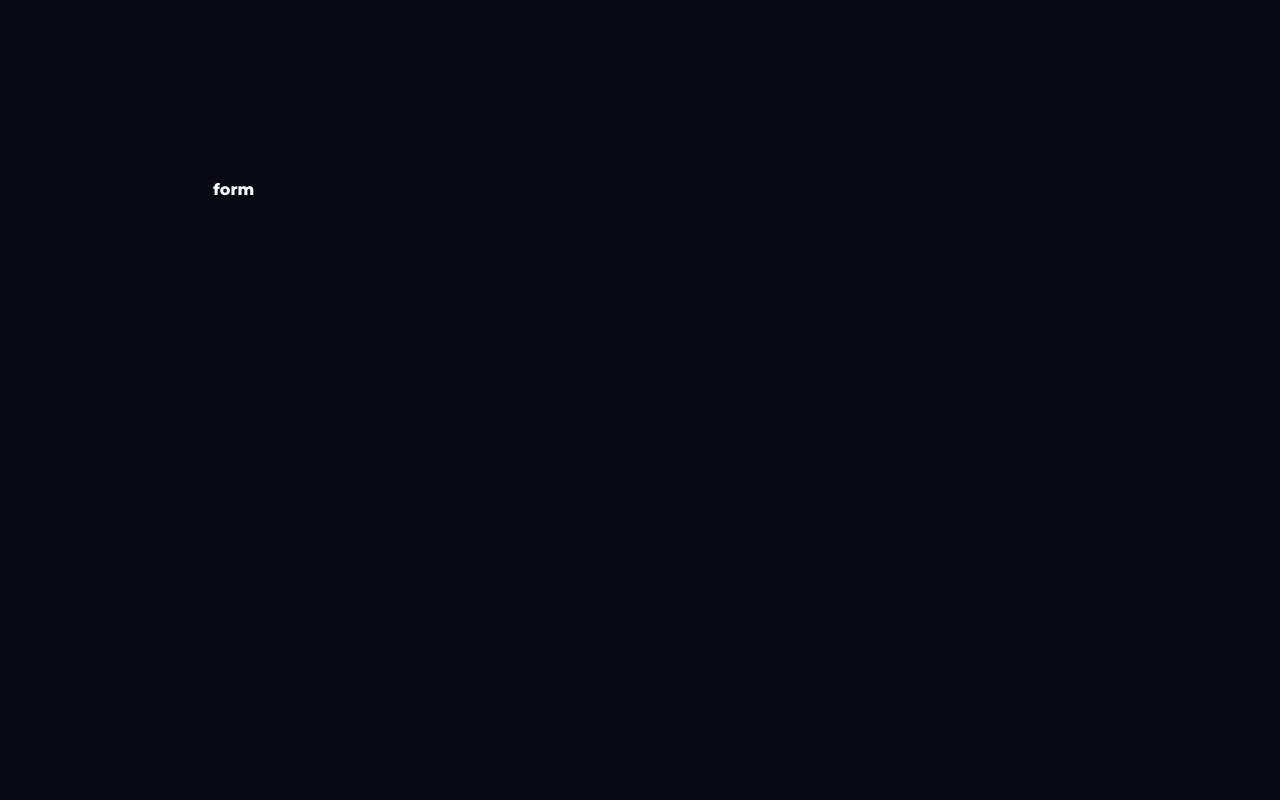
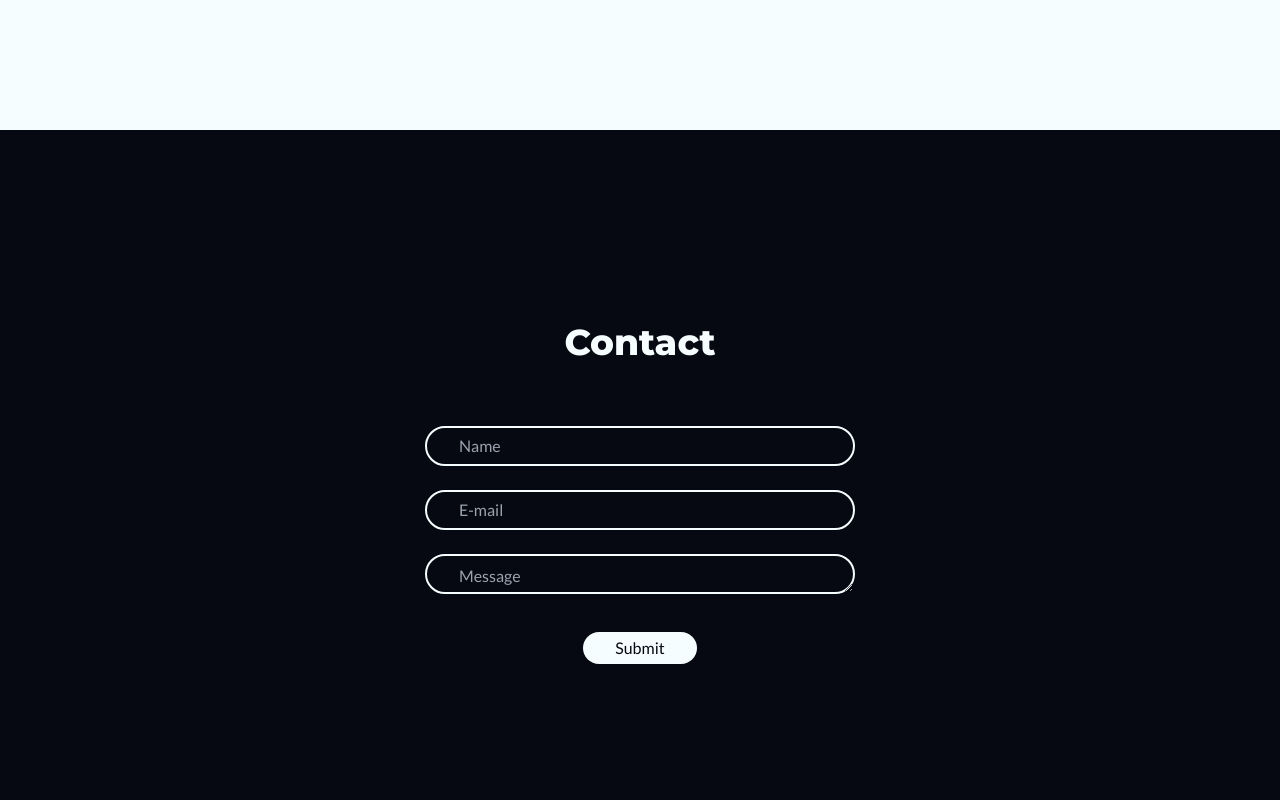
Before and after one commit to PaxtonSchmidt/Portfolio, a Next.js app: page / in a window 1280 px wide. Shown: the part 2860-3660 px from the top of the page. Built offline with nearby package versions, Linux system fonts and the light colour scheme.

Commit message:
Built out the form, needs to be connected to an email api

```diff
--- a/components/Contact/Contact.tsx
+++ b/components/Contact/Contact.tsx
@@ -1,9 +1,13 @@
 import React from 'react'
+import { ContactForm } from './ContactForm'
 
 export const Contact: React.FC = () => (
-  <section id='contact' className='w-full text-white mt-48 pb-16 min-h-screen bg-black'>
-    <div className='w-full max-w-screen-lg lg:w-2/3 mx-auto'>
-      form
+  <section id='contact' className='w-full text-white pt-48 pb-16 min-h-screen bg-black'>
+    <header className='w-full flex justify-center mb-16'>
+      <h1 className='text-4xl'>Contact</h1>
+    </header>
+    <div className='w-full flex justify-center'>
+      <ContactForm />
     </div>
   </section>
 )
--- /dev/null
+++ b/components/Contact/ContactForm.tsx
@@ -0,0 +1,82 @@
+import React from 'react';
+import { Formik, useFormik } from 'formik';
+import * as yup from 'yup';
+
+export const ContactForm: React.FC = () => {
+  const formik = useFormik({
+    initialValues: {
+      name: '',
+      email: '',
+      message: '',
+    },
+    validationSchema: yup.object({
+      name: yup.string()
+        .max(20, '*Must be 20 characters or less')
+        .required('*Required'),
+      email: yup.string()
+        .email('*Invalid email address')
+        .required('*Required'),
+      message: yup.string()
+        .max(20, '*Must be 20 characters or less')
+        .required('*Required')
+    }),
+    onSubmit: values => {
+      alert(JSON.stringify(values, null, 2))
+    }
+  })
+
+  return (
+    <form onSubmit={formik.handleSubmit} className='w-full max-w-[430px] font-serif text-white'>
+      <div className='relative'>
+        <input
+          placeholder='Name'
+          id='name'
+          name='name'
+          type='text'
+          onChange={formik.handleChange}
+          onBlur={formik.handleBlur}
+          value={formik.values.name}
+          className='w-full bg-black border-2 rounded-3xl pl-8 h-[40px] outline-0'
+        />
+        {formik.touched.name && formik.errors.name ? (
+          <div className='w-full absolute text-right pr-4 text-red'>{formik.errors.name}</div>
+        ) : null}
+      </div>
+
+      <div className='relative'>
+        <input
+          placeholder='E-mail'
+          id='email'
+          name='email'
+          type='text'
+          onChange={formik.handleChange}
+          onBlur={formik.handleBlur}
+          value={formik.values.email}
+          className='w-full bg-black border-2 rounded-3xl pl-8 h-[40px] outline-0 mt-6'
+        />
+        {formik.touched.email && formik.errors.email ? (
+          <div className='w-full absolute text-right pr-4 text-red'>{formik.errors.email}</div>
+        ) : null}
+      </div>
+
+      <div className='relative h-fit'>
+        <textarea
+          placeholder='Message'
+          id='message'
+          rows={50}
+          name='message'
+          onChange={formik.handleChange}
+          onBlur={formik.handleBlur}
+          value={formik.values.message}
+          className='w-full h-[300px] pt-2 bg-black border-2 rounded-3xl pl-8 h-[40px] outline-0 mt-6'
+        />
+        {formik.touched.message && formik.errors.message ? (
+          <div className='w-full text-right pr-4 text-red'>{formik.errors.message}</div>
+        ) : null}
+      </div>
+      <div className='w-full flex justify-center'>
+        <button className='bg-white w-fit my-8 mx-auto py-1 px-8 text-black rounded-3xl'>Submit</button>
+      </div>
+    </form>
+  )
+}
--- a/components/Projects/MoreWorks/MoreWorks.tsx
+++ b/components/Projects/MoreWorks/MoreWorks.tsx
@@ -11,7 +11,7 @@ export const MoreWorks: React.FC = () => {
   const [focusedWork, setFocusedWork] = useState<Work>(Works.TorysDiner)
 
   return (
-    <section className='mt-32 pb-16 px-2 md:px-0 flex flex-col text-sm md:flex-row justify-center'>
+    <section className='mt-32 mb-36 pb-16 px-2 md:px-0 flex flex-col text-sm md:flex-row justify-center'>
 
       <MoreWorksSidebar>
         <MoreWorksTab work={Works.TorysDiner} setFocusedWork={setFocusedWork} focusedWork={focusedWork}>
--- a/package.json
+++ b/package.json
@@ -9,11 +9,13 @@
     "lint": "next lint"
   },
   "dependencies": {
+    "formik": "^2.2.9",
     "next": "12.2.5",
     "next-optimized-images": "^2.6.2",
     "react": "18.2.0",
     "react-dom": "18.2.0",
-    "webp-loader": "^0.6.0"
+    "webp-loader": "^0.6.0",
+    "yup": "^0.32.11"
   },
   "devDependencies": {
     "@types/node": "18.7.6",
--- a/tailwind.config.js
+++ b/tailwind.config.js
@@ -16,7 +16,7 @@ module.exports = {
       'black': '#070912',
       'darkBlue': '#151c37',
       'lightBlue': '#3db8e9',
-      'pink': '#dd0079',
+      'red': '#ff0000',
       'grey': '#cfcfcf',
       'purple': '#88145c'
     },
```
Also changed, not shown: 1 other file (tests, documents, lock files or other folders).
